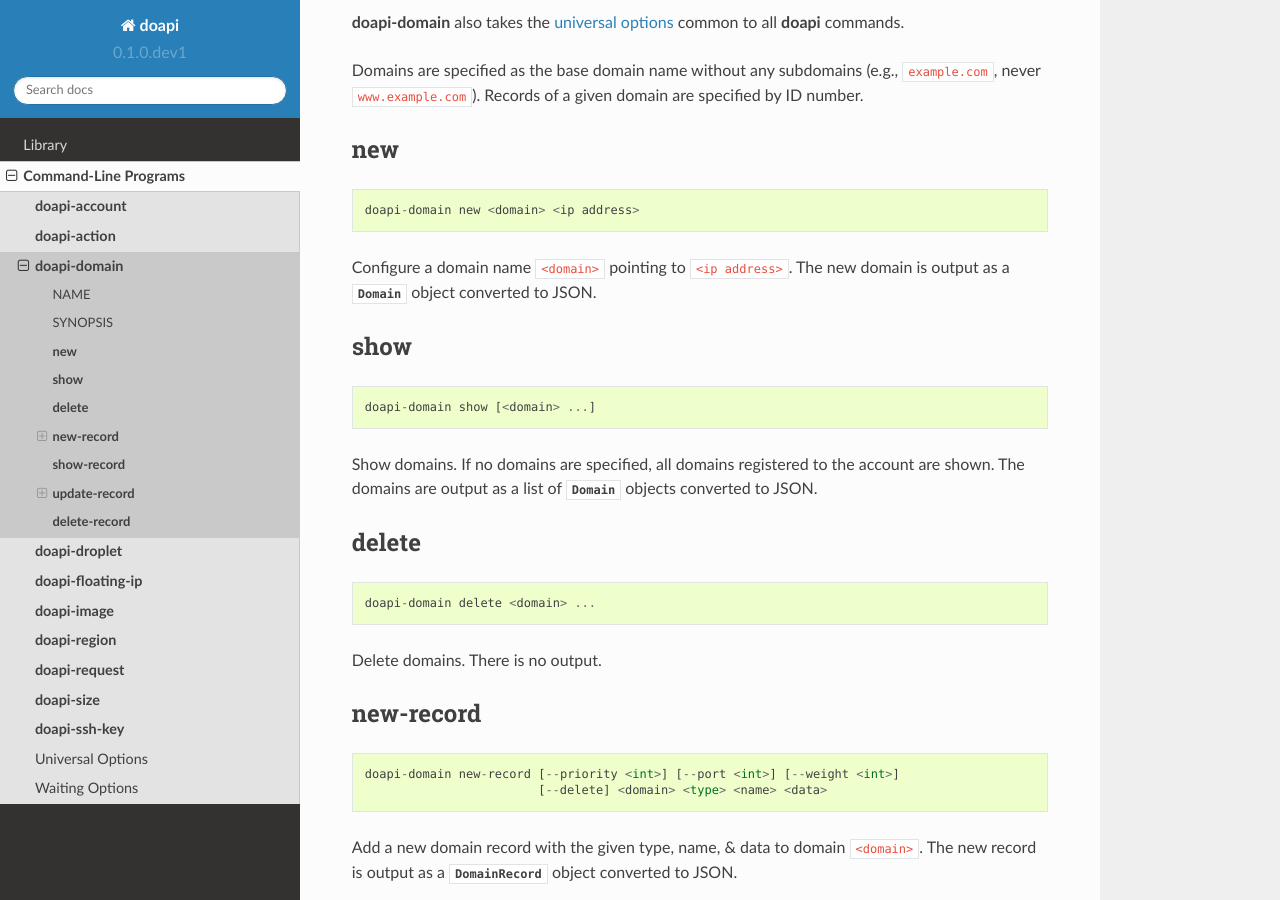
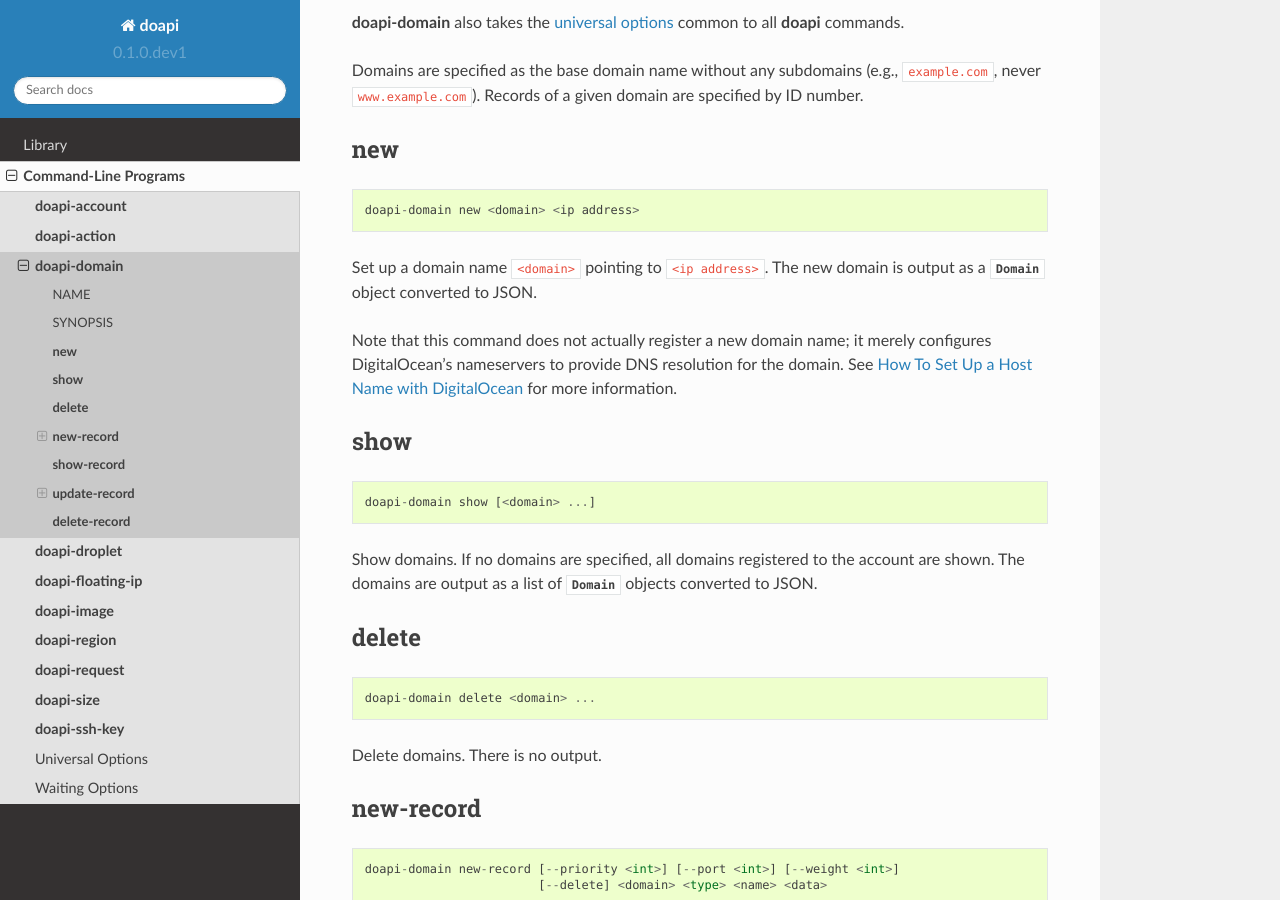
Before and after one commit to jwodder/doapi, a Sphinx documentation site: the page built from docs/cli/domain.rst, in a window 1280 px wide and 900 px high, scrolled down 661 px. Built offline with Sphinx 7.4.7 and the Read the Docs theme 2.0.0, drawn with Linux system fonts in a browser that asks for light colours.

Commit message:
Added a note about `create_domain`/`doapi-domain new` not actually bringing a new domain name into existence

```diff
--- a/README.rst
+++ b/README.rst
@@ -29,3 +29,5 @@ As yet another Python wrapper library for version 2 of the `DigitalOcean
 - A command-line interface to all of the above that outputs JSON objects in the
   same format as used by the API (perfect for massaging with `jq
   <https://stedolan.github.io/jq/>`_!)
+- When creating droplets from the command line, new SSH public keys can be
+  specified without having to register them explicitly beforehand.
--- a/docs/cli/domain.rst
+++ b/docs/cli/domain.rst
@@ -49,8 +49,14 @@ specified by ID number.
 
     doapi-domain new <domain> <ip address>
 
-Configure a domain name ``<domain>`` pointing to ``<ip address>``.  The new
-domain is output as a `Domain` object converted to JSON.
+Set up a domain name ``<domain>`` pointing to ``<ip address>``.  The new domain
+is output as a `Domain` object converted to JSON.
+
+Note that this command does not actually register a new domain name; it merely
+configures DigitalOcean's nameservers to provide DNS resolution for the domain.
+See `How To Set Up a Host Name with DigitalOcean
+<https://www.digitalocean.com/community/tutorials/how-to-set-up-a-host-name-with-digitalocean>`_
+for more information.
 
 
 :command:`show`
```
Also changed, not shown: TODO.md (+2 -2 lines), 1 other file.
